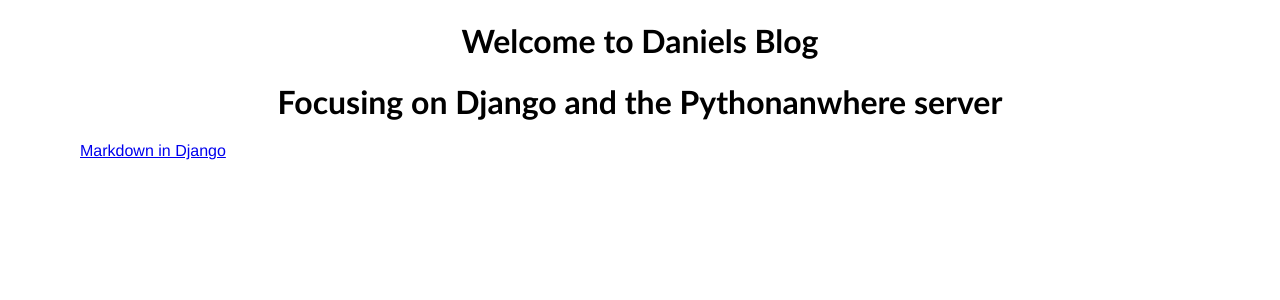
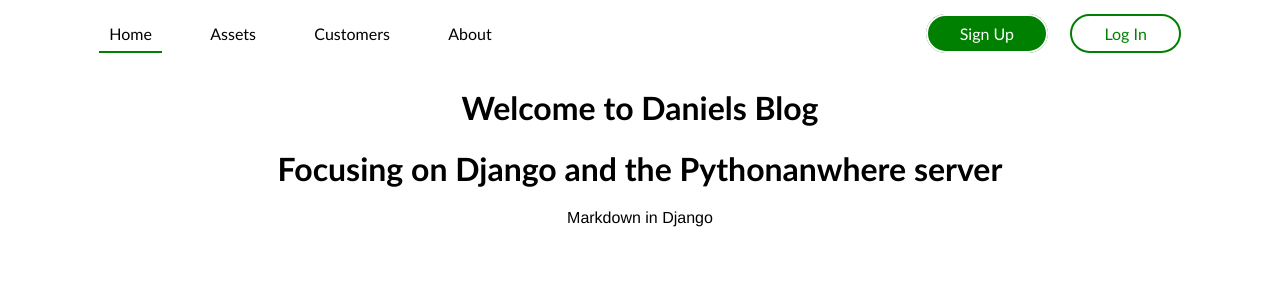
Before and after one commit to daniellambert95/django-blog, a Django app: page / in a window 1280 px wide. Shown: the top 300 px of the page. Run offline with Django 3.2, Linux system fonts and the light colour scheme; data comes from the database, SQL or seed files in the repository; some libraries are stand-ins or nearby versions.

Commit message:
adding a navigation system as well as some new css

```diff
--- a/myblog/blog/static/style.css
+++ b/myblog/blog/static/style.css
@@ -21,7 +21,83 @@
 
 p {
 	font-family: 'Franklin Gothic Medium', 'Arial Narrow', Arial, sans-serif;
+	text-align: center;
 }
 p.date {
 	text-align: right;
 }
+
+nav {
+	display: flex;
+	justify-content: space-between;
+}
+
+ul {
+	display: flex;
+	justify-content: space-evenly;
+	padding: 0em;
+}
+
+li {
+	list-style: none;
+	padding: .5em 1.2em .5em 1.2em;
+}
+
+li a#currentpage {
+	padding-bottom: 8px;
+	border-bottom: solid green 2px;
+}
+
+li.btn {
+	padding: .5em .2em .5em 0em;
+}
+
+a {
+	color: inherit;
+	text-decoration: none;
+	padding: 0 10px 0 10px;
+}
+
+a.link1:hover {
+	color: green;
+	border-bottom: solid green 2px;
+	padding-bottom: 8px;
+	transition: all .1s;
+}
+
+.btn a {
+	background-color: green;
+	color: white;
+	padding: .5em 2em .5em 2em;
+	border-radius: 20px;
+	border: solid white 2px;
+}
+
+.btn a:hover {
+	background-color: white;
+	color: green;
+	border-radius: 20px;
+	border: solid green 2px;
+	transition: all .3s;
+}
+
+.btn a:active {
+	background-color: white;
+	color: green;
+	border-radius: 20px;
+	border: solid green 2px;
+}
+
+.btn2 a {
+	color: green;
+	padding: .5em 2em .5em 2em;
+	border-radius: 20px;
+	border: solid green 2px;
+}
+
+.btn2 a:hover {
+	background-color: green;
+	color: white;
+	border: solid white 2px;
+	transition: all .3s;
+}
--- a/myblog/blog/templates/blog/home.html
+++ b/myblog/blog/templates/blog/home.html
@@ -7,6 +7,31 @@
     <link rel="stylesheet" href="{% static 'style.css' %}">
 </head>
 <body>
+    <body>
+        <nav>
+          <ul class="navmenu">
+            <li>
+              <a class="link1" href="index.html" id="currentpage"> Home</a>
+            </li>
+            <li>
+              <a class="link1" href="Html_files/assets.html"> Assets</a>
+            </li>
+            <li>
+              <a class="link1" href="Html_files/customers.html"> Customers</a>
+            </li>
+            <li>
+              <a class="link1" href="Html_files/about.html"> About</a>
+            </li>
+          </ul>
+          <ul class="cta">
+            <li class="btn">
+              <a href="Html_files/signup.html" class="btn1"> Sign Up</a>
+            </li>
+            <li class="btn2">
+              <a href="Html_files/login.html" class="btn2"> Log In</a>
+            </li>
+          </ul>
+        </nav>
     <h1>Welcome to Daniels Blog </h1>
     <h1>Focusing on Django and the Pythonanwhere server</h1>
 
```
